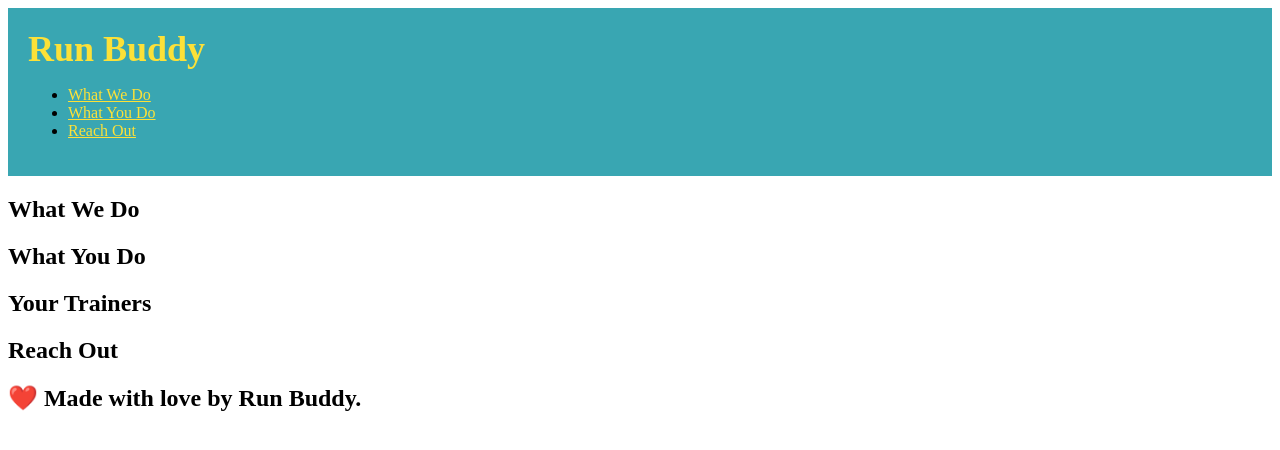
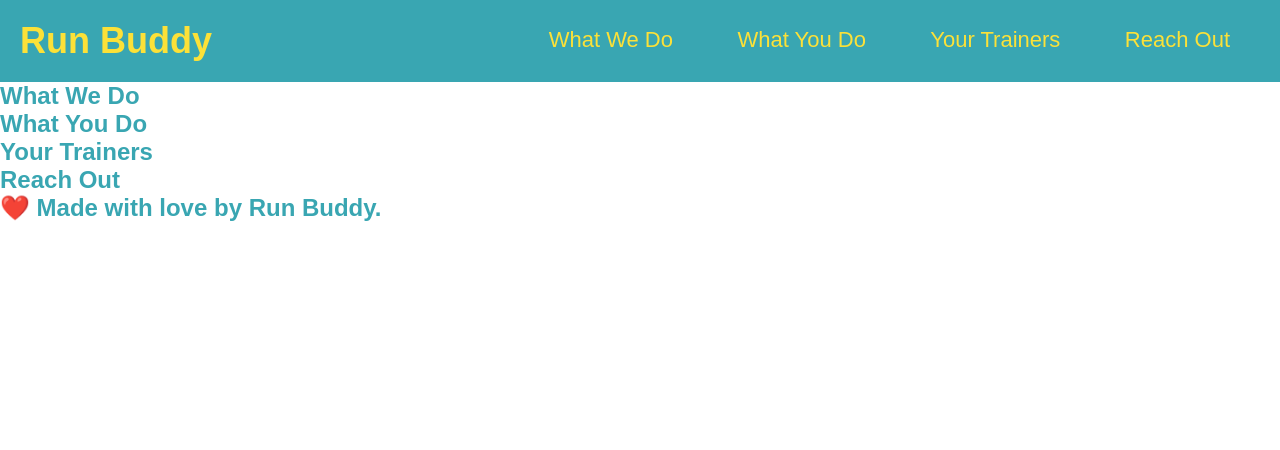
Before and after one commit to rnhamlin/run-buddy, a plain HTML site: page index.html in a window 1280 px wide. Drawn offline with Linux system fonts and the light colour scheme.

Commit message:
i swear i'm catching up i just need a little more time

```diff
--- a/assets/css/style.css
+++ b/assets/css/style.css
@@ -1,5 +1,12 @@
+* {
+
+margin: 0;
+padding: 0;
+
+}
+
 body {
-    /*I'm a CSS comment!
+    /*I'm a CSS comment!*/
     color: #39a6b2;
     font-family: Arial, Helvetica, sans-serif;
 }
@@ -14,8 +21,27 @@ header h1 {
     font-size: 36px;
     color: #fce138;
     margin: 0;
+    display: inline;
 }
 
 header a {
+    text-decoration: none;
     color: #fce138;
 }
+
+header nav {
+    float: right;
+    margin: 7px 0;
+}
+
+header nav ul li {
+
+    display: inline;
+}
+
+header nav ul li a {
+
+    margin: 0 30px;
+    font-weight: lighter;
+    font-size: 22px;
+}
--- a/index.html
+++ b/index.html
@@ -23,6 +23,10 @@
 <a href="#what-you-do"> What You Do</a>
 
 
+</li>
+
+<li>
+    <a href="#Your Trainers">Your Trainers</a>
 </li>
 
 <li>
```
Also changed, not shown: style.css (deleted).
